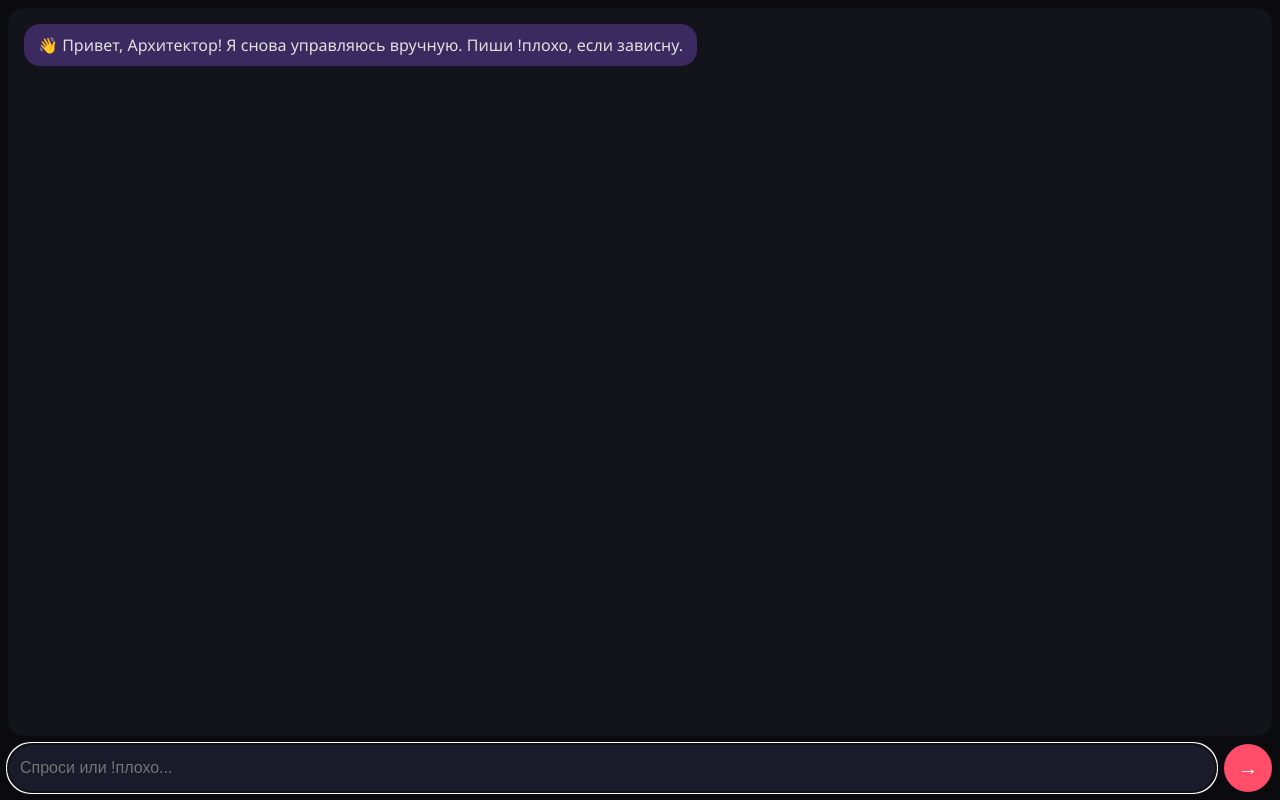
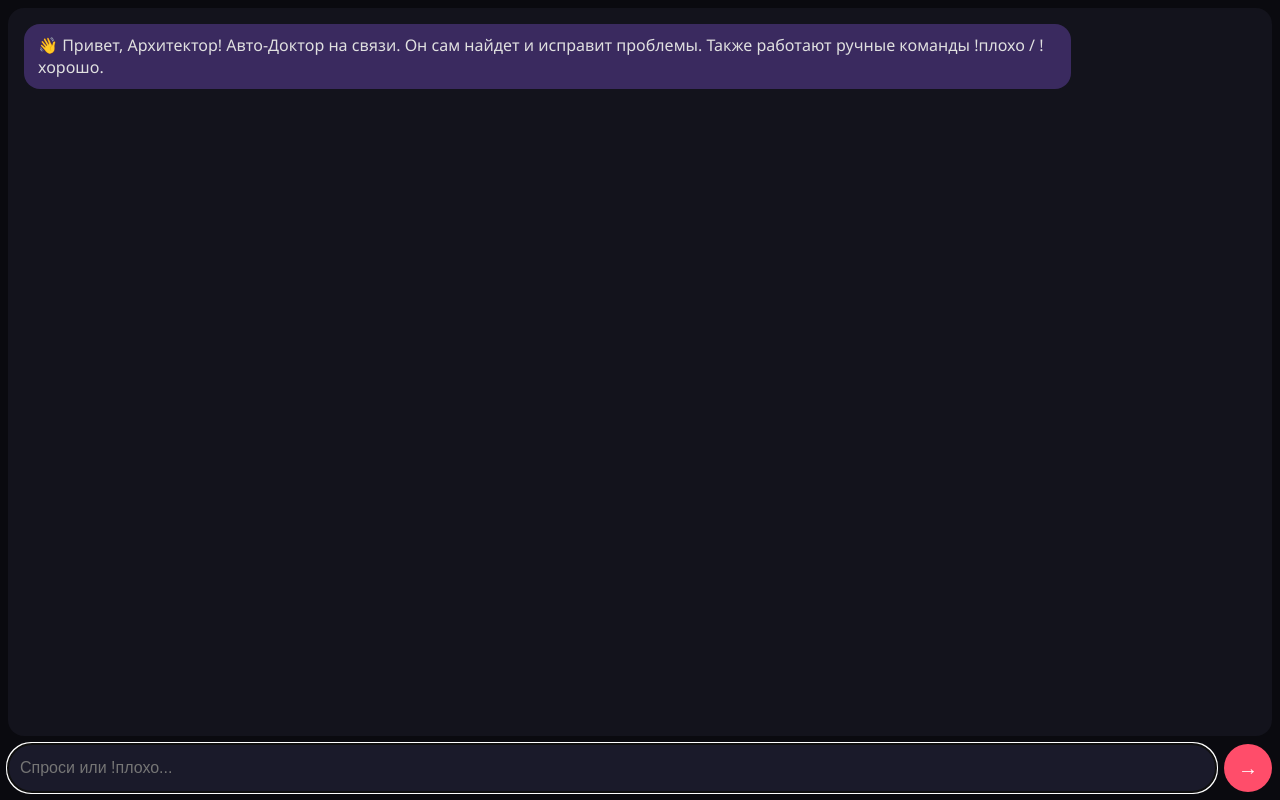
Before and after one commit to ohuettipidor-dev/rrr, a plain HTML site: page index.html in a window 1280 px wide. Drawn offline with Linux system fonts and the light colour scheme.

Commit message:
Update index.html

```diff
--- a/index.html
+++ b/index.html
@@ -3,7 +3,7 @@
 <head>
     <meta charset="UTF-8">
     <meta name="viewport" content="width=device-width, initial-scale=1.0, user-scalable=no">
-    <title>Рой Кванто — Ручной Авто-фикс</title>
+    <title>Рой Кванто — Авто-Доктор</title>
     <style>
         :root { --bg: #0a0a0f; --chat-bg: #13131c; --user-msg: #1e3a5f; --bot-msg: #3a2a5f; --text: #e0e0e0; --accent: #ff4d6a; }
         * { margin: 0; padding: 0; box-sizing: border-box; }
@@ -27,25 +27,37 @@
     </div>
 
     <script type="module">
+        // Импортируем всех агентов
         import { process as mentor } from './neurons/neuron_mentor.js';
         import { process as reflex } from './neurons/neuron_reflex.js';
         import { process as sensors } from './neurons/neuron_sensors.js';
         import { process as intellect } from './neurons/neuron_intellect.js';
+        import { startAnalyzer } from './neurons/neuron_analyzer.js';
 
+        // ==========================================
+        // ДИСПЕТЧЕР (Наставник → Рефлекс → Датчики → Интеллект)
+        // ==========================================
         async function dispatch(prompt) {
+            // 1. Наставник — перехватывает команды !плохо / !хорошо / статистика
             let result = await mentor(prompt);
             if (result) return result;
 
+            // 2. Рефлекс — мгновенные ответы на простые слова
             result = await reflex(prompt);
             if (result) return result;
 
+            // 3. Датчики — погода, поиск в интернете
             result = await sensors(prompt);
             if (result) return result;
 
+            // 4. Интеллект — облачный диалоговый агент
             result = await intellect(prompt);
             return result;
         }
 
+        // ==========================================
+        // ИНТЕРФЕЙС ЧАТА
+        // ==========================================
         const chatEl = document.getElementById("chat");
         const inputEl = document.getElementById("input");
         const sendBtn = document.getElementById("send");
@@ -76,7 +88,10 @@
 
         inputEl.addEventListener("keydown", e => { if (e.key === "Enter") sendMessage(); });
 
-        addMsg("bot", "👋 Привет, Архитектор! Я снова управляюсь вручную. Пиши !плохо, если зависну.");
+        // Запускаем Авто-Доктора (фоновый анализатор)
+        startAnalyzer();
+
+        addMsg("bot", "👋 Привет, Архитектор! Авто-Доктор на связи. Он сам найдет и исправит проблемы. Также работают ручные команды !плохо / !хорошо.");
     </script>
 </body>
 </html>
```
